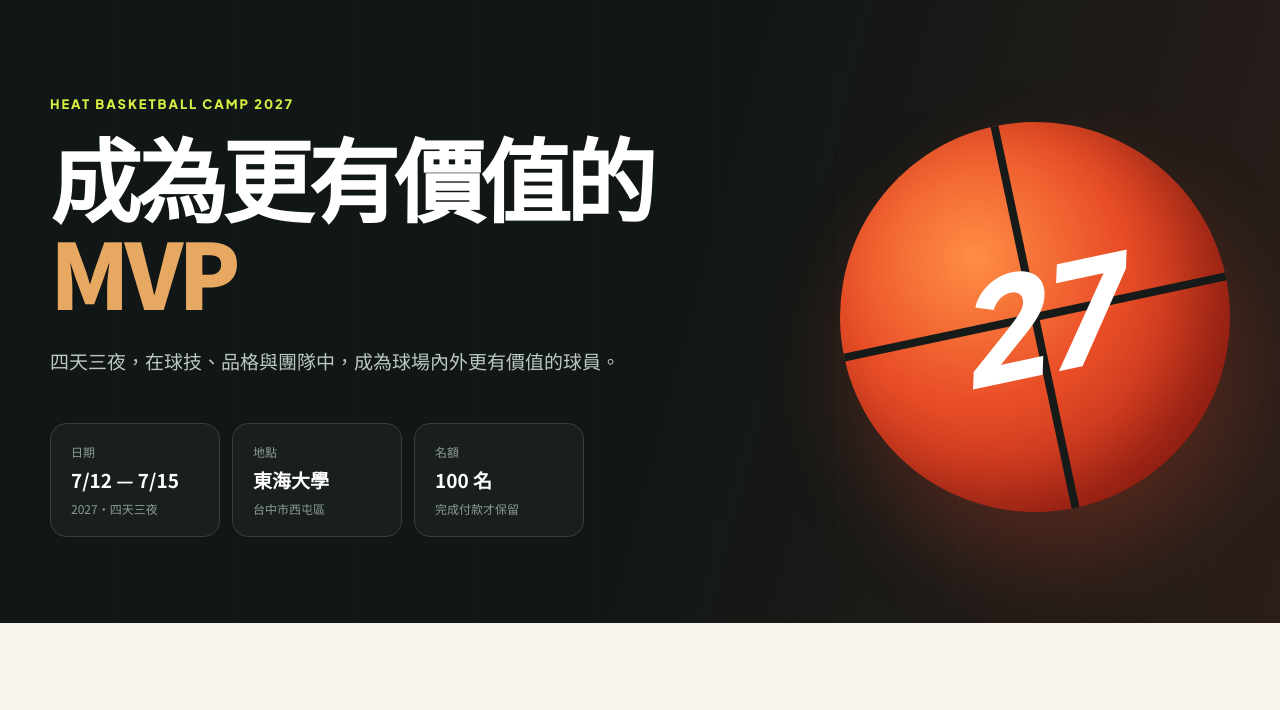
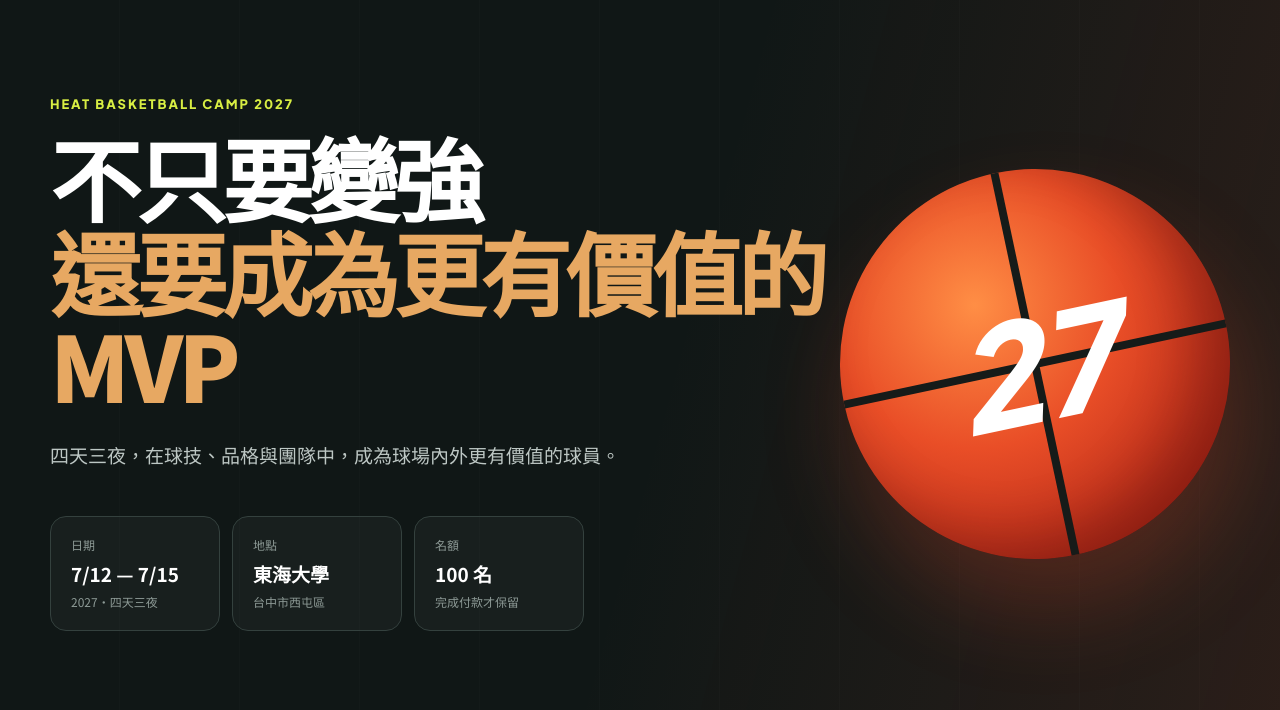
Before and after one commit to mschurch-app/mwebsite, a plain HTML site: page heat-camp-2027.html in a window 1280 px wide. Shown: the part 78-788 px from the top of the page. Drawn offline with Linux system fonts and the light colour scheme; no server answers.

Commit message:
Refine 2027 basketball camp headline

```diff
--- a/heat-camp-2027.html
+++ b/heat-camp-2027.html
@@ -5,8 +5,8 @@
   <meta name="viewport" content="width=device-width,initial-scale=1,viewport-fit=cover">
   <meta name="theme-color" content="#101716">
   <meta name="robots" content="noindex,nofollow">
-  <title>成為更有價值的 MVP｜2027 熱火籃球營</title>
-  <meta name="description" content="2027 熱火籃球營「成為更有價值的 MVP」：7 月 12 日至 15 日，台中東海大學，限量 100 名。">
+  <title>不只要變強，還要成為更有價值的 MVP｜2027 熱火籃球營</title>
+  <meta name="description" content="2027 熱火籃球營「不只要變強，還要成為更有價值的 MVP」：7 月 12 日至 15 日，台中東海大學，限量 100 名。">
   <link rel="preconnect" href="https://fonts.googleapis.com">
   <link rel="preconnect" href="https://fonts.gstatic.com" crossorigin>
   <link href="https://fonts.googleapis.com/css2?family=Noto+Sans+TC:wght@400;500;600;700;800;900&family=Plus+Jakarta+Sans:wght@700;800&display=swap" rel="stylesheet">
@@ -23,7 +23,7 @@
     <section class="hero">
       <div class="hero-copy">
         <p class="eyebrow">HEAT BASKETBALL CAMP 2027</p>
-        <h1>成為更有價值的<br><span>MVP</span></h1>
+        <h1>不只要變強<br><span>還要成為更有價值的 MVP</span></h1>
         <p class="hero-lead">四天三夜，在球技、品格與團隊中，成為球場內外更有價值的球員。</p>
         <div class="event-facts" aria-label="活動資訊">
           <div><small>日期</small><strong>7/12 — 7/15</strong><span>2027・四天三夜</span></div>
```
